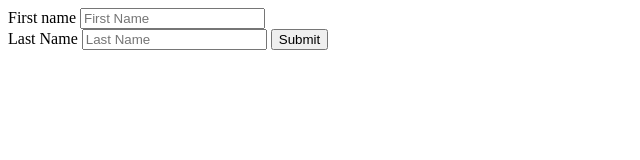
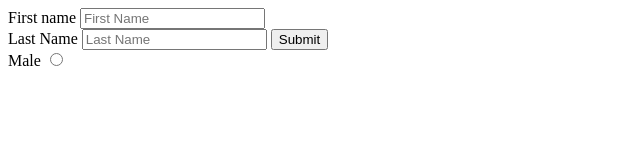
Before and after one commit to httpsRalph/MyRepoBSIT, a plain HTML site: page index.html in a window 1280 px wide. Shown: the full height of the page, 0-640 px from the left. Drawn offline with Linux system fonts and the light colour scheme.

Commit message:
Radio button added

```diff
--- a/index.html
+++ b/index.html
@@ -12,5 +12,11 @@
     <input type="text" name="last_name" id="last_Name" placeholder="Last Name" require>
     <button type="submit">Submit</button>
 
+    <div>
+        <label>Male</label>
+        <input type="radio" name="gender" id="gender">
+
+    </div>
+
 </body>
 </html>
```
